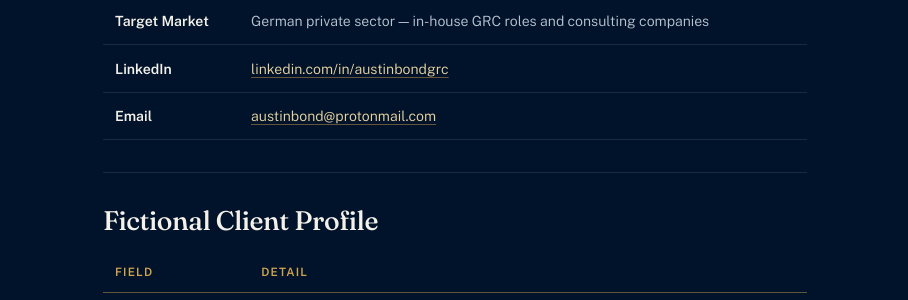
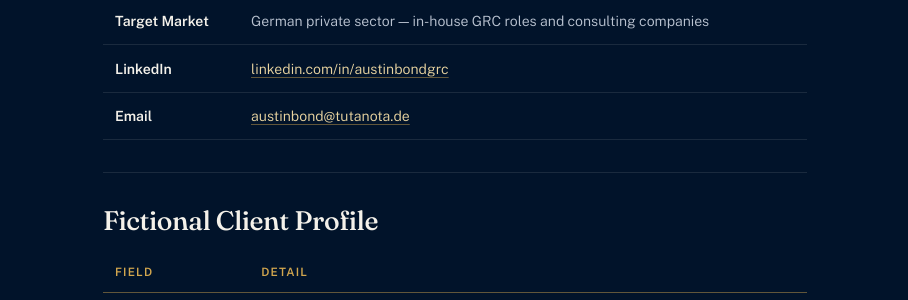
Before and after one commit to austinbondgrc/grc-portfolio, a Jekyll site: the page built from index.md, in a window 1280 px wide and 900 px high, scrolled down 1195 px. Shown: the part 152-452 px from the top of the window, without its empty margins (185-1093 px from the left). Built offline with Jekyll 4.4.1, drawn with Linux system fonts in a browser that asks for light colours.

Commit message:
docs: replace contact email with austinbond@tutanota.de
Update the About the Author email row in README.md and index.md.

```diff
--- a/index.md
+++ b/index.md
@@ -39,7 +39,7 @@ Every artifact has been built to a standard suitable for presentation to a DAkkS
 | **Languages** | English (Native) · German (C1)(In Progress) |
 | **Target Market** | German private sector — in-house GRC roles and consulting companies |
 | **LinkedIn** | [linkedin.com/in/austinbondgrc](https://www.linkedin.com/in/austinbondgrc) |
-| **Email** | [austinbond@protonmail.com](mailto:austinbond@protonmail.com) |
+| **Email** | [austinbond@tutanota.de](mailto:austinbond@tutanota.de) |
 
 ---
 
```
Also changed, not shown: README.md.
